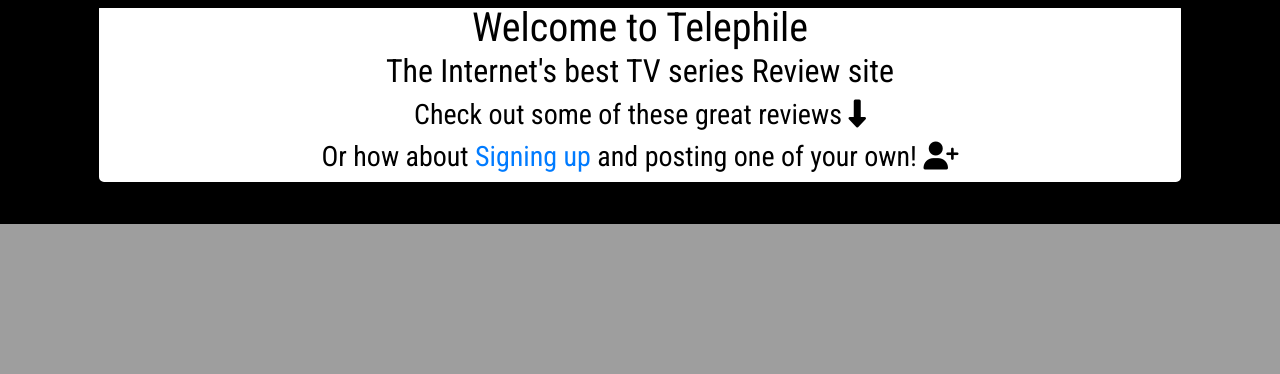
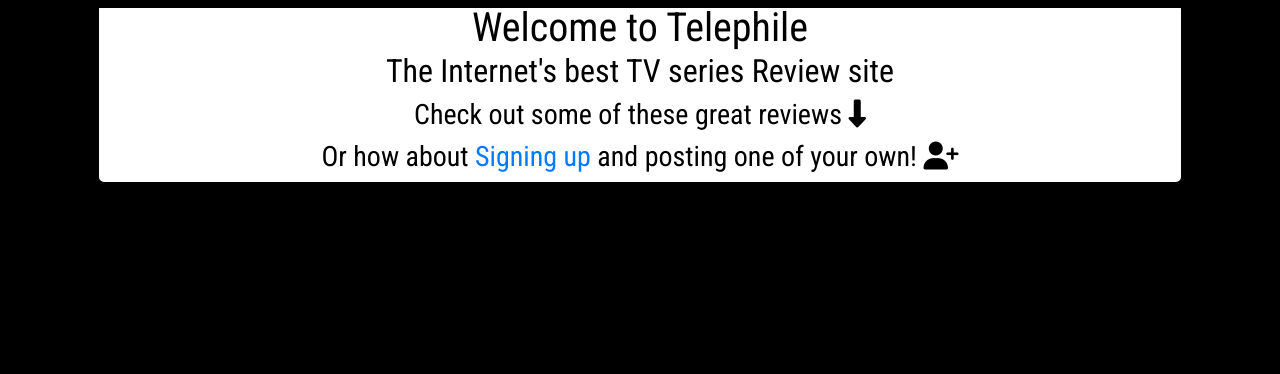
Before and after one commit to Mcdaid101/telephile, a Django app: page / in a window 1280 px wide. Shown: the part 792-1166 px from the top of the page. Before the commit the page ends 1016 px from the top, so only its background shows below. Run offline with Django 3.2, Linux system fonts and the light colour scheme; data that the repository does not hold is empty; some libraries are stand-ins or nearby versions.

Commit message:
adding final styling changes

```diff
--- a/templates/index.html
+++ b/templates/index.html
@@ -19,7 +19,7 @@
 
 
         <!-- Blog Entries Column -->
-        <div class="col-12 mt-3 left">
+        <div class="col-12 mt-3 left" style="margin-bottom: 150px;">
             <div class="row">
                 {% for post in post_list %}
                 <div class="col-md-4">
--- a/templates/post_detail.html
+++ b/templates/post_detail.html
@@ -42,8 +42,8 @@
        </strong>
    </div>
    <!--Article Content-->
-   <div id="Article" class="col-12"><p>
-    {{ post.content | safe }}</p>
+   <div id="Article" class="col-12">
+      <p>{{ post.content | safe }}</p>
    </div>
    <!--Comments-->
    <div id="comment-section" style="color: black;">
```
